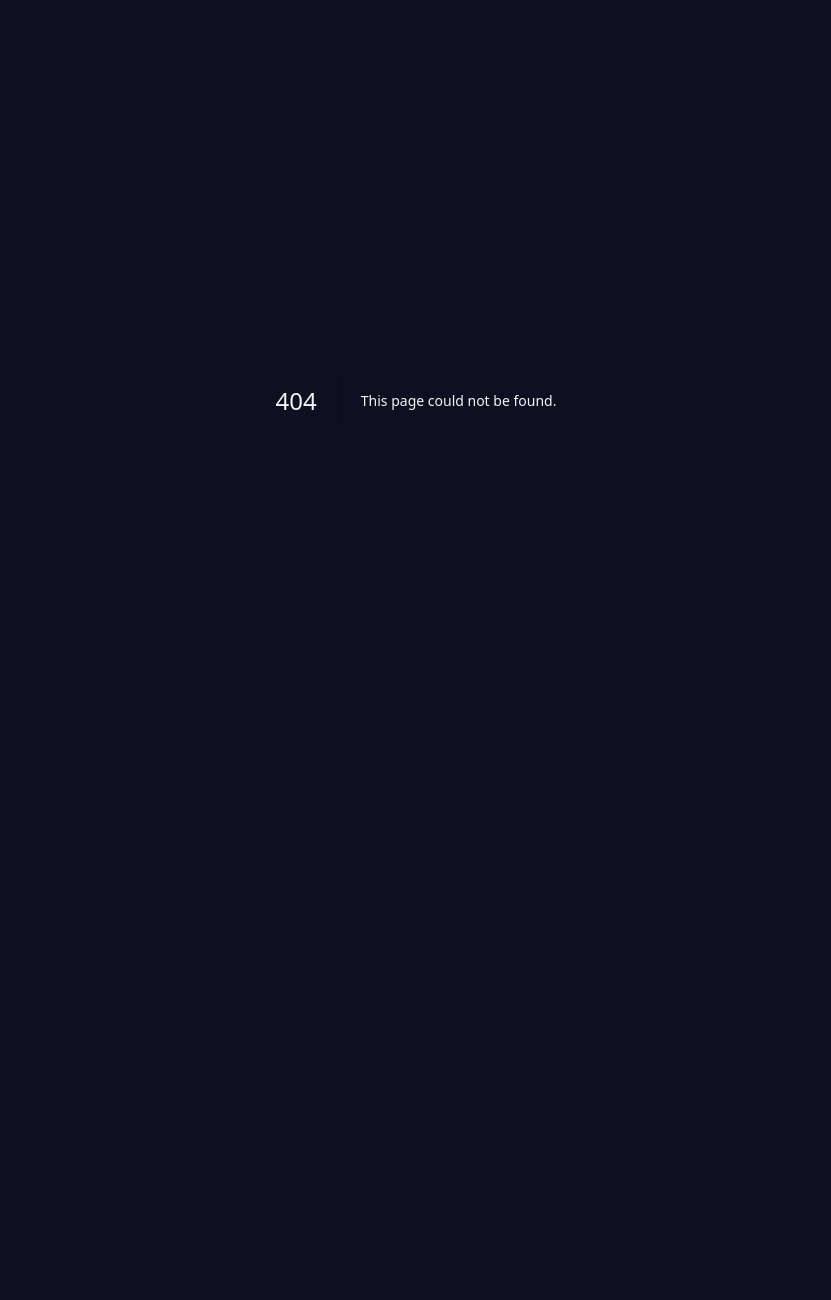
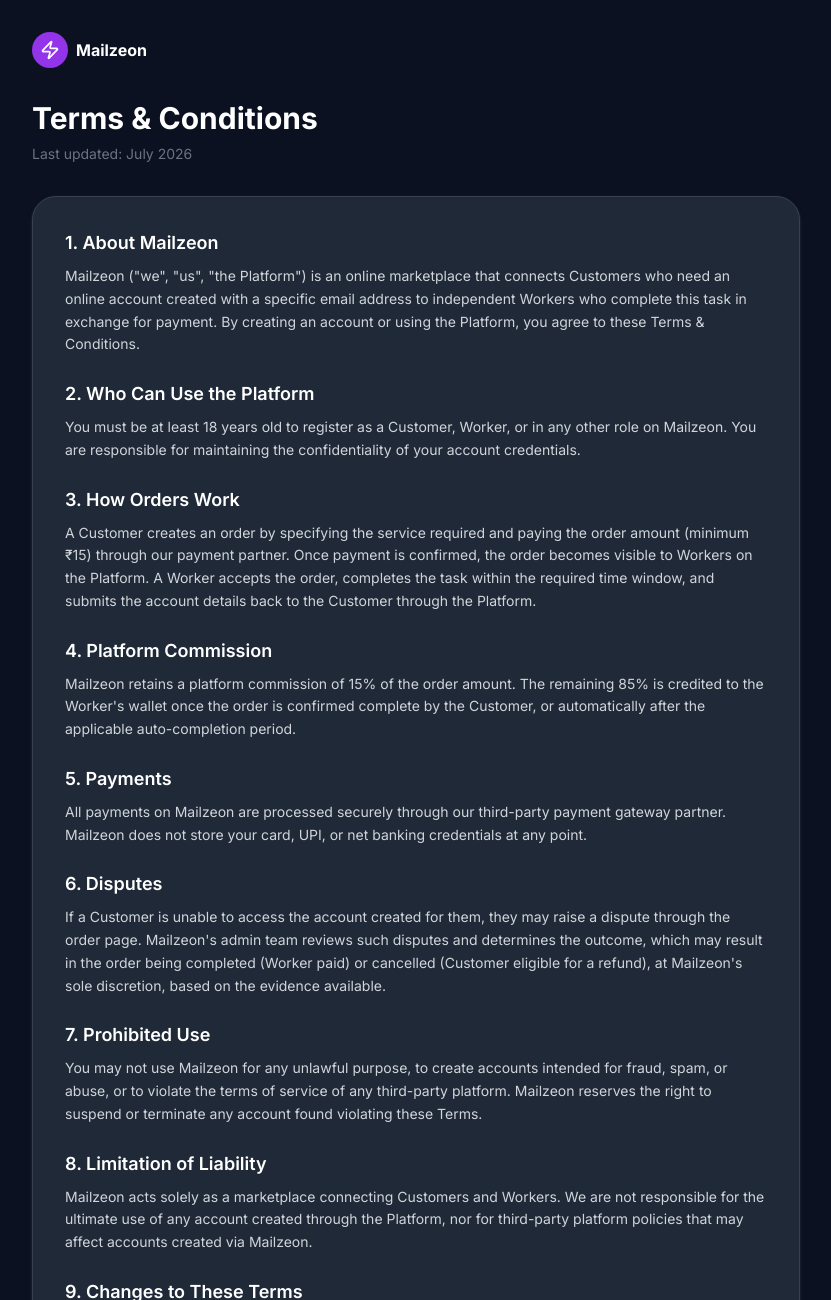
Before and after one commit to Mailzeon/Frontend, a Next.js app: page /terms in a window 1280 px wide. Before the commit this address had no page. Shown: the top 1300 px of the page, without its empty margins (224-1055 px from the left). Before the commit the page ends 800 px from the top, so only its background shows below. Built offline with nearby package versions, Linux system fonts and the light colour scheme.

Commit message:
Create page.tsx

```diff
--- /dev/null
+++ b/app/terms/page.tsx
@@ -0,0 +1,117 @@
+import { Zap } from 'lucide-react';
+import Link from 'next/link';
+
+export const metadata = { title: 'Terms & Conditions' };
+
+export default function TermsPage() {
+  return (
+    <div className="min-h-screen bg-[#0B1120] p-4 md:p-8">
+      <div className="max-w-3xl mx-auto space-y-8">
+        <Link href="/login" className="flex items-center gap-2 w-fit">
+          <div className="w-9 h-9 rounded-xl bg-purple-600 flex items-center justify-center">
+            <Zap className="w-5 h-5 text-white" />
+          </div>
+          <span className="font-bold text-white">Mailzeon</span>
+        </Link>
+
+        <div>
+          <h1 className="text-3xl font-bold text-white">Terms & Conditions</h1>
+          <p className="text-gray-500 text-sm mt-2">Last updated: July 2026</p>
+        </div>
+
+        <div className="glass-card p-6 md:p-8 space-y-6 text-gray-300 text-sm leading-relaxed">
+          <section>
+            <h2 className="text-lg font-semibold text-white mb-2">1. About Mailzeon</h2>
+            <p>
+              Mailzeon ("we", "us", "the Platform") is an online marketplace that connects Customers who need
+              an online account created with a specific email address to independent Workers who complete this
+              task in exchange for payment. By creating an account or using the Platform, you agree to these
+              Terms & Conditions.
+            </p>
+          </section>
+
+          <section>
+            <h2 className="text-lg font-semibold text-white mb-2">2. Who Can Use the Platform</h2>
+            <p>
+              You must be at least 18 years old to register as a Customer, Worker, or in any other role on
+              Mailzeon. You are responsible for maintaining the confidentiality of your account credentials.
+            </p>
+          </section>
+
+          <section>
+            <h2 className="text-lg font-semibold text-white mb-2">3. How Orders Work</h2>
+            <p>
+              A Customer creates an order by specifying the service required and paying the order amount
+              (minimum ₹15) through our payment partner. Once payment is confirmed, the order becomes visible
+              to Workers on the Platform. A Worker accepts the order, completes the task within the required
+              time window, and submits the account details back to the Customer through the Platform.
+            </p>
+          </section>
+
+          <section>
+            <h2 className="text-lg font-semibold text-white mb-2">4. Platform Commission</h2>
+            <p>
+              Mailzeon retains a platform commission of 15% of the order amount. The remaining 85% is credited
+              to the Worker's wallet once the order is confirmed complete by the Customer, or automatically
+              after the applicable auto-completion period.
+            </p>
+          </section>
+
+          <section>
+            <h2 className="text-lg font-semibold text-white mb-2">5. Payments</h2>
+            <p>
+              All payments on Mailzeon are processed securely through our third-party payment gateway partner.
+              Mailzeon does not store your card, UPI, or net banking credentials at any point.
+            </p>
+          </section>
+
+          <section>
+            <h2 className="text-lg font-semibold text-white mb-2">6. Disputes</h2>
+            <p>
+              If a Customer is unable to access the account created for them, they may raise a dispute through
+              the order page. Mailzeon's admin team reviews such disputes and determines the outcome, which may
+              result in the order being completed (Worker paid) or cancelled (Customer eligible for a refund),
+              at Mailzeon's sole discretion, based on the evidence available.
+            </p>
+          </section>
+
+          <section>
+            <h2 className="text-lg font-semibold text-white mb-2">7. Prohibited Use</h2>
+            <p>
+              You may not use Mailzeon for any unlawful purpose, to create accounts intended for fraud, spam,
+              or abuse, or to violate the terms of service of any third-party platform. Mailzeon reserves the
+              right to suspend or terminate any account found violating these Terms.
+            </p>
+          </section>
+
+          <section>
+            <h2 className="text-lg font-semibold text-white mb-2">8. Limitation of Liability</h2>
+            <p>
+              Mailzeon acts solely as a marketplace connecting Customers and Workers. We are not responsible
+              for the ultimate use of any account created through the Platform, nor for third-party platform
+              policies that may affect accounts created via Mailzeon.
+            </p>
+          </section>
+
+          <section>
+            <h2 className="text-lg font-semibold text-white mb-2">9. Changes to These Terms</h2>
+            <p>
+              We may update these Terms from time to time. Continued use of the Platform after changes are
+              posted constitutes acceptance of the revised Terms.
+            </p>
+          </section>
+
+          <section>
+            <h2 className="text-lg font-semibold text-white mb-2">10. Contact</h2>
+            <p>
+              For any questions about these Terms, contact us at{' '}
+              <a href="mailto:admin@mailzeon.com" className="text-purple-400 hover:text-purple-300">
+                admin@mailzeon.com
+              </a>.
+            </p>
+          </section>
+        </div>
+      </div>
+    </div>
+  );
+}
```
